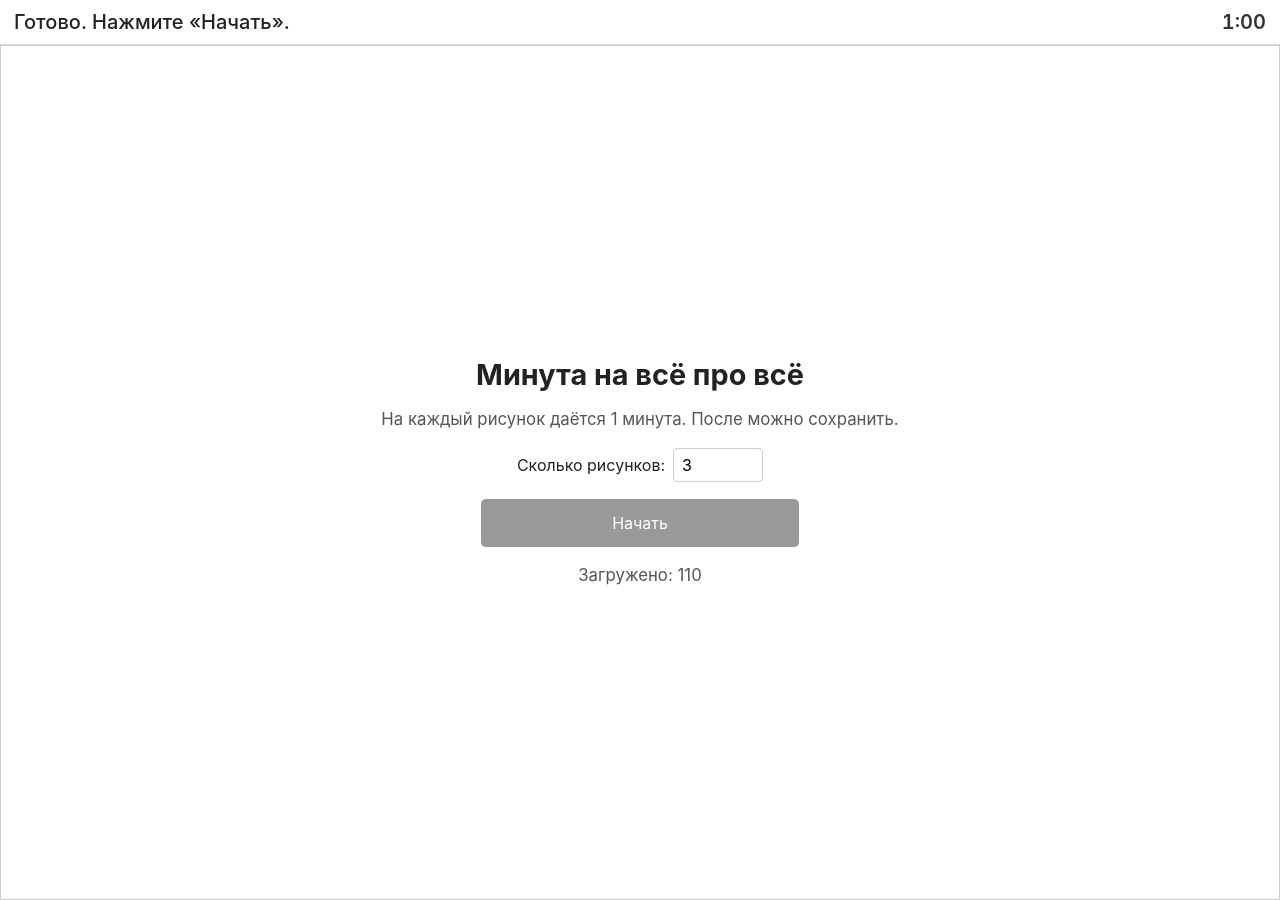
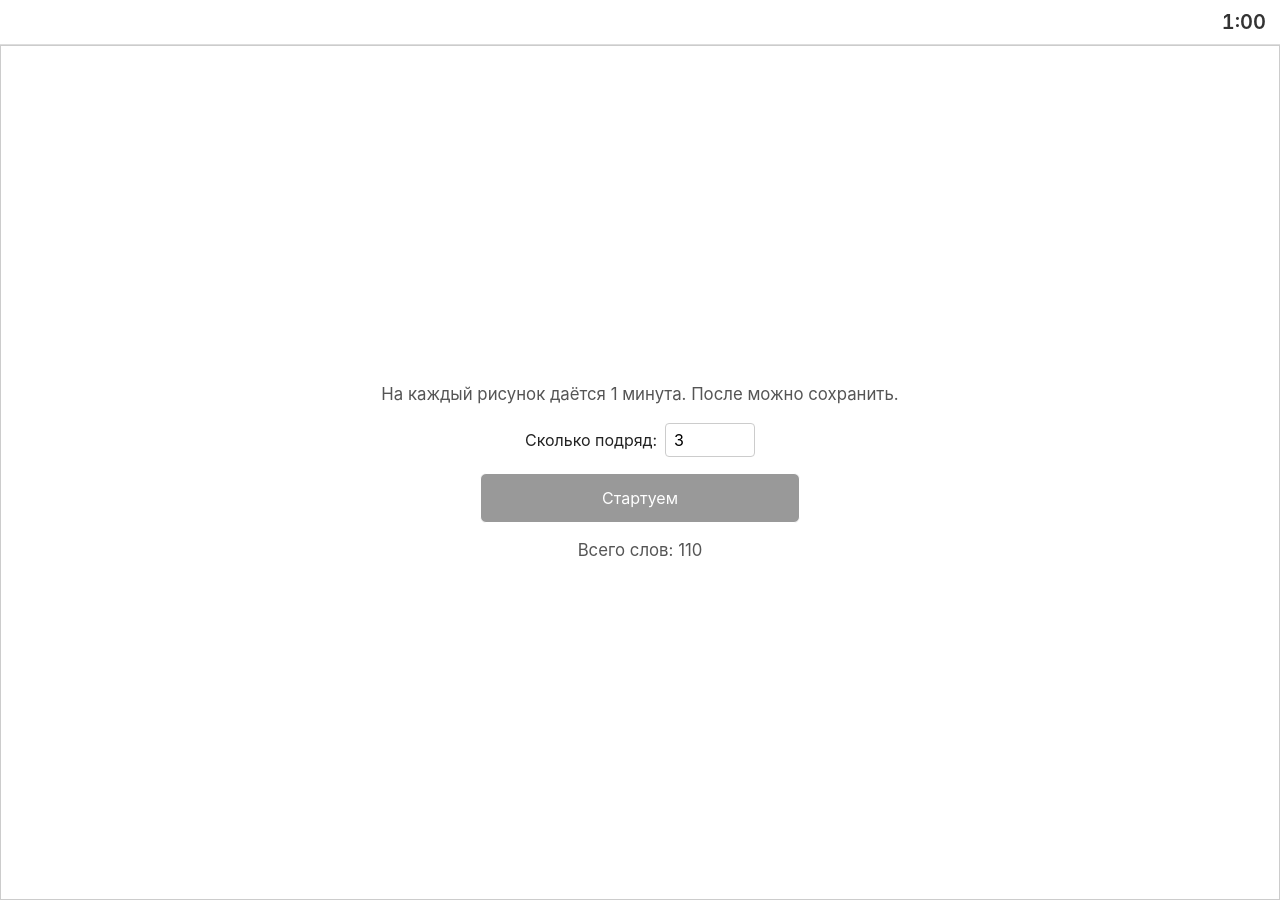
Before and after one commit to alexeyev/alexeyev.github.io, a Jekyll site: the page gym/index.html, which Jekyll copies as it is, in a window 1280 px wide. Built offline with Jekyll 4.4.1, drawn with Linux system fonts in a browser that asks for light colours.

```diff
--- a/gym/index.html
+++ b/gym/index.html
@@ -41,11 +41,10 @@
     <canvas id="canvas"></canvas>
 
     <div id="startScreen" class="screen">
-      <h1>Минута на всё про всё</h1>
       <p>На каждый рисунок даётся 1 минута. После можно сохранить.</p>
-      <label>Сколько рисунков: <input id="count" type="number" value="3" min="1" max="100"></label>
+      <label>Сколько подряд: <input id="count" type="number" value="3" min="1" max="100"></label>
       <div id="startActions">
-        <button id="startBtn" class="primary">Начать</button>
+        <button id="startBtn" class="primary">Стартуем</button>
       </div>
       <p id="loadStatus" class="muted"></p>
     </div>
@@ -342,8 +341,8 @@ async function loadPrompts() {
     const text = await res.text();
     prompts = text.split(/\r?\n/).map(l => l.trim()).filter(l => l && !l.startsWith('#'));
     if (!prompts.length) throw new Error('список пуст');
-    $('loadStatus').textContent = `Загружено: ${prompts.length}`;
-    $('prompt').textContent = 'Готово. Нажмите «Начать».';
+    $('loadStatus').textContent = `Всего слов: ${prompts.length}`;
+    $('prompt').textContent = '';
     const c = $('count');
     c.max = prompts.length;
     if (parseInt(c.value, 10) > prompts.length) c.value = prompts.length;
```
